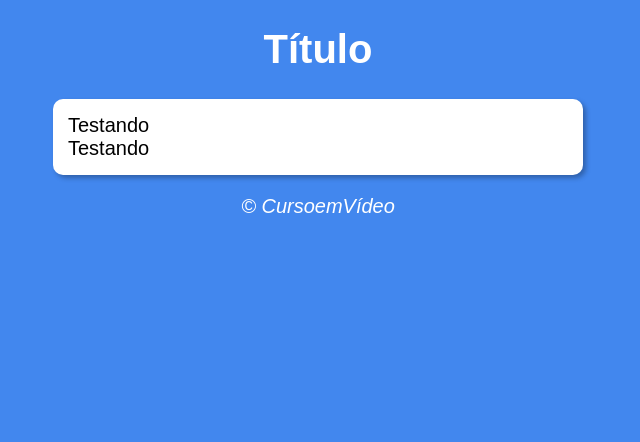
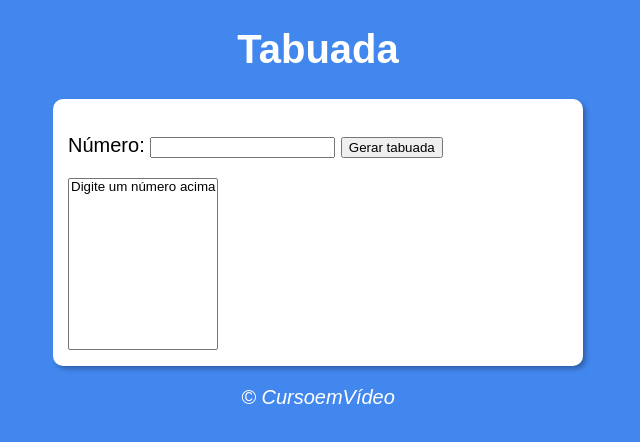
Before and after one commit to brunoboehme/cursojs, a plain HTML site: page aula14exe/exe017/modelo.html in a window 1280 px wide. Shown: the whole page, without its empty margins (322-962 px from the left). Drawn offline with Linux system fonts and the light colour scheme.

Commit message:
aula 14 exe 017

```diff
--- a/aula14exe/exe017/modelo.html
+++ b/aula14exe/exe017/modelo.html
@@ -3,19 +3,21 @@
 <head>
     <meta charset="UTF-8">
     <meta name="viewport" content="width=device-width, initial-scale=1.0">
-    <title>Modelo de Execício</title>
+    <title>Tabuada</title>
     <link rel="stylesheet" href="estilo.css">
 </head>
 <body>
     <header>
-        <h1>Título</h1>
+        <h1>Tabuada</h1>
     </header>
     <section>
         <div>
-            Testando
+            <p>Número: <input type="number" name="num" id="txtn"> <input type="button" value="Gerar tabuada" onclick="tabuada()"></p>
         </div>
         <div>
-            Testando
+            <select name="tabuada" id="seltab" size='10'>
+                <option> Digite um número acima</option>
+            </select>
         </div>
     </section>
     <footer>
--- a/aula14exe/exe017/script.js
+++ b/aula14exe/exe017/script.js
@@ -1 +1,20 @@
-alert("olá")
+function tabuada() {
+    var num = document.getElementById('txtn')
+    var tab = document.getElementById('seltab')
+    if (num.value.length == 0) {
+        window.alert('Por favor, digite um número!')
+    } else {
+        var n = Number(num.value)
+        var c = 1
+        tab.innerHTML = ''
+        while (c<=10) {
+            var item = document.createElement('option')
+            item.text = `${n} x ${c} = ${n*c}`
+            item.value = `tab${c}`
+            tab.appendChild(item)
+            c++
+        }
+    }
+
+
+}
```
